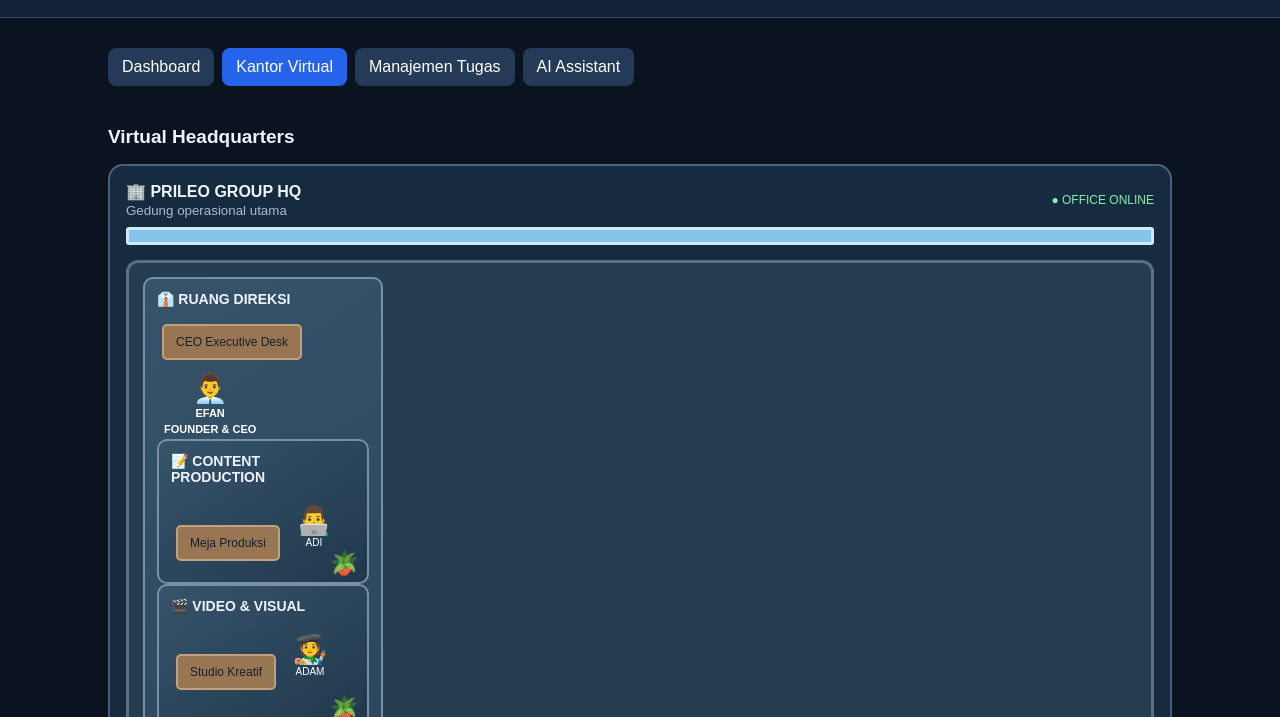
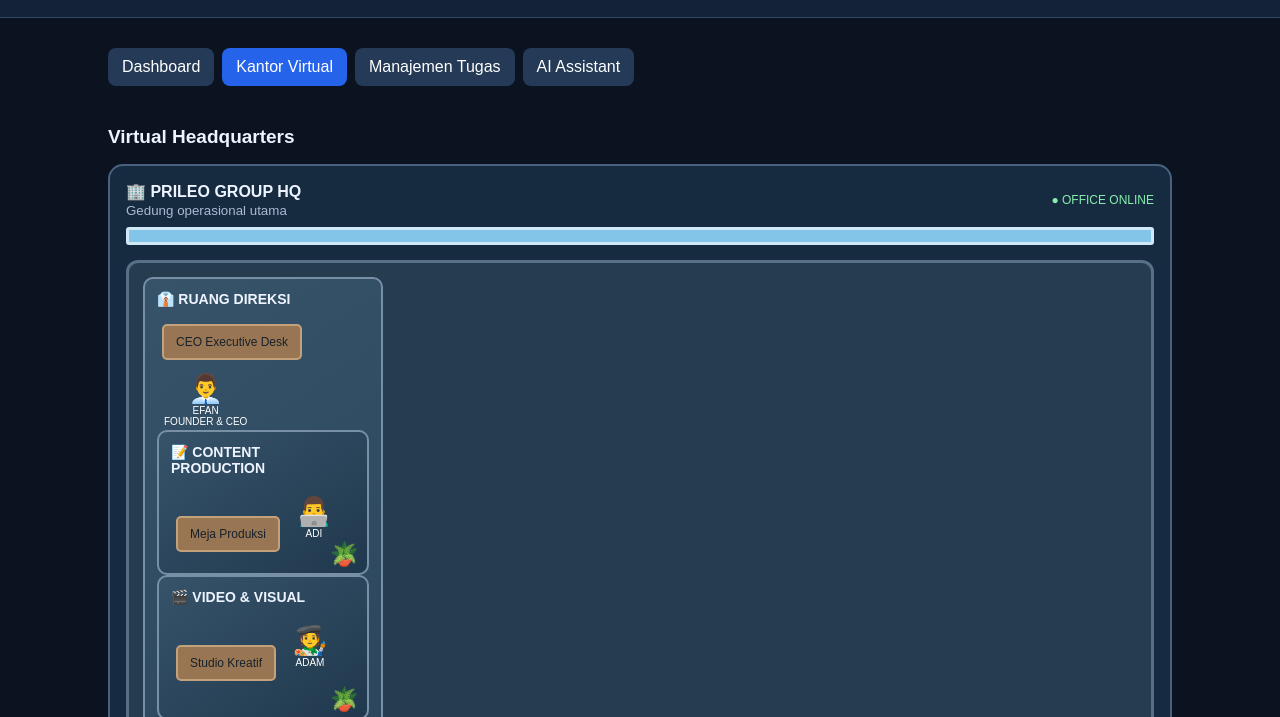
Before and after one commit to EFANNN1/prileo-virtual-office, a plain HTML site: page index.html in a window 1280 px wide. Both pictures are taken after a click on the button "Kantor Virtual". Shown: the part 81-798 px from the top of the page. Drawn offline with Linux system fonts and the light colour scheme.

Commit message:
Update index.html

```diff
--- a/index.html
+++ b/index.html
@@ -95,10 +95,8 @@ footer{text-align:center;padding:25px;color:#73869d;font-size:12px}
 <div class="desk">CEO Executive Desk</div>
 <div class="person">
 <span class="avatar">👨‍💼</span>
-<div style="text-align:center;color:white;font-size:11px;line-height:1.5;font-weight:bold">
-EFAN<br>
-FOUNDER & CEO
-</div>
+<small>EFAN</small>
+<small>FOUNDER & CEO</small>
 </div>
 <div class="room">
 <h3>📝 CONTENT PRODUCTION</h3>
```
